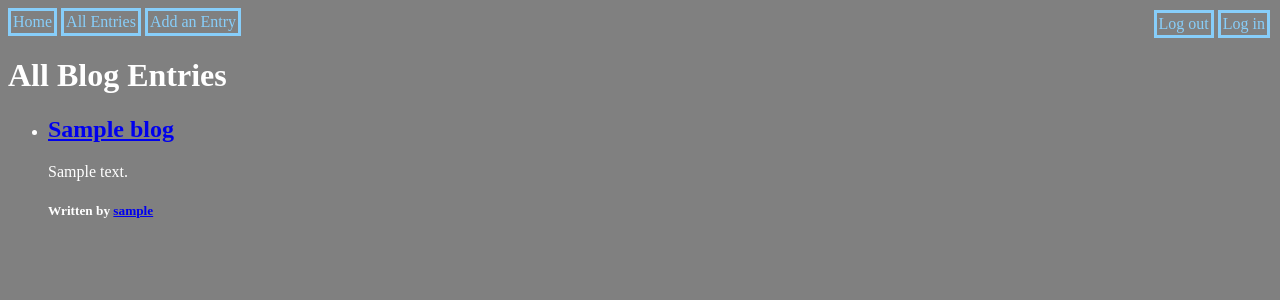
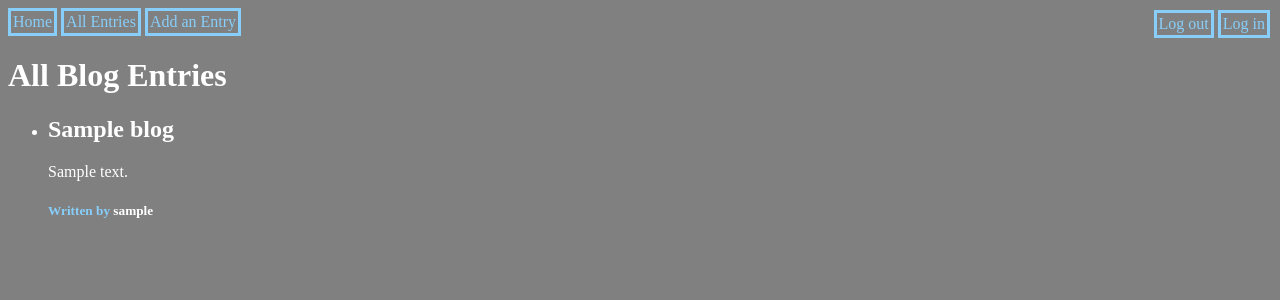
Before and after one commit to pshouse13/blogz, a Flask app: template templates/blog.html in a window 1280 px wide. Shown: the top 300 px of the page. Run offline with Flask 2, Linux system fonts and the light colour scheme; the visitor is signed in with stand-in values (Sample User, id 1); tables that the repository leaves empty hold one stand-in row (values such as "Sample post"); the template is opened without the code that fills it: most values are stand-ins (such as "Sample title", 1, 10 or a date in 2020); data that the repository does not hold is empty.

Commit message:
more style things

```diff
--- a/templates/blog.html
+++ b/templates/blog.html
@@ -1,6 +1,19 @@
 {% extends "base.html" %}
 
 {% block content %}
+
+<style>
+
+    li a {
+        text-decoration: none;
+        color: white;
+    }
+
+    h5 {
+        color: lightskyblue;
+    }
+
+</style>
 
 <h1>All Blog Entries</h1>
 
```
Also changed, not shown: templates/index.html (+17 -0 lines), images/blog.jpg (renamed from images/blog_it.png).
